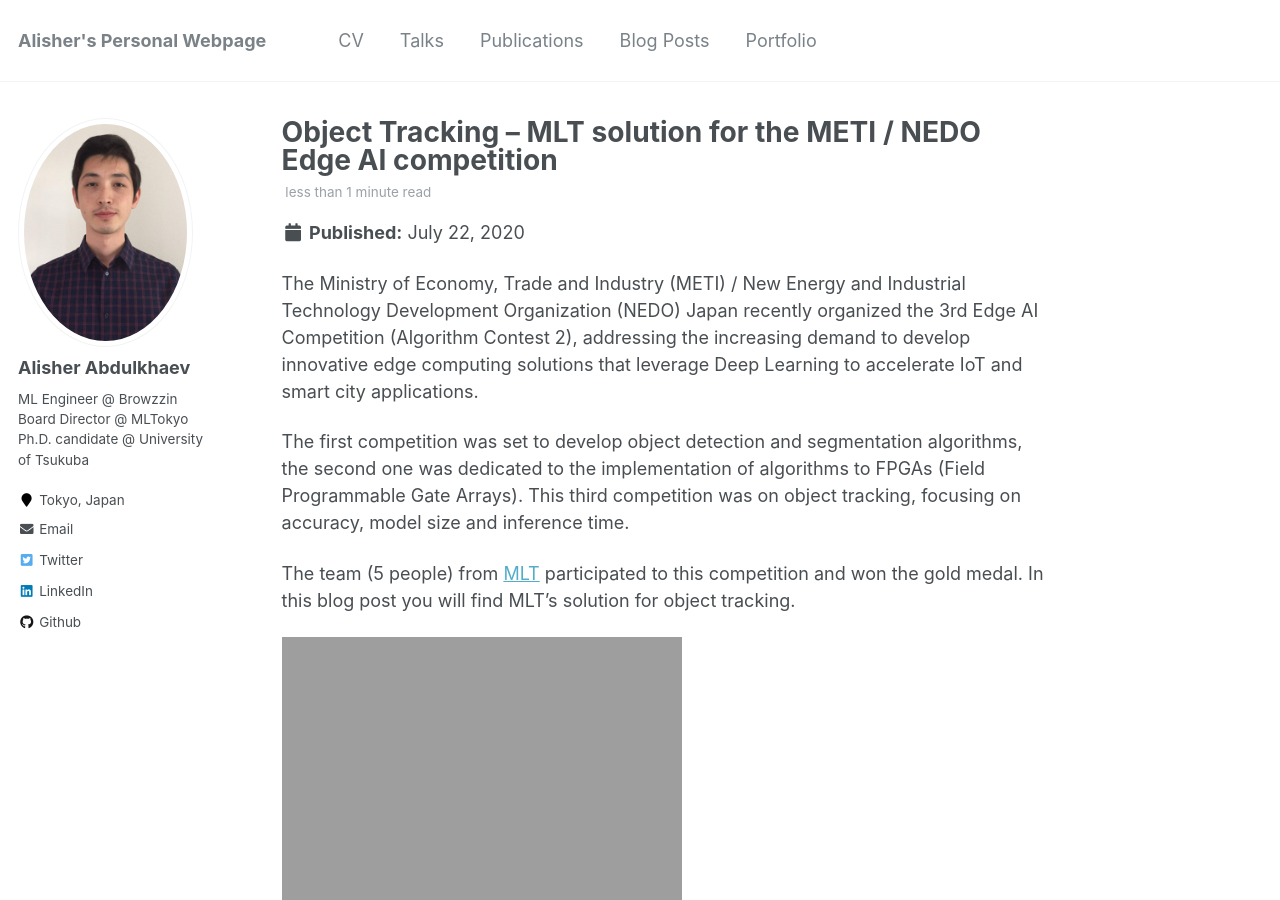
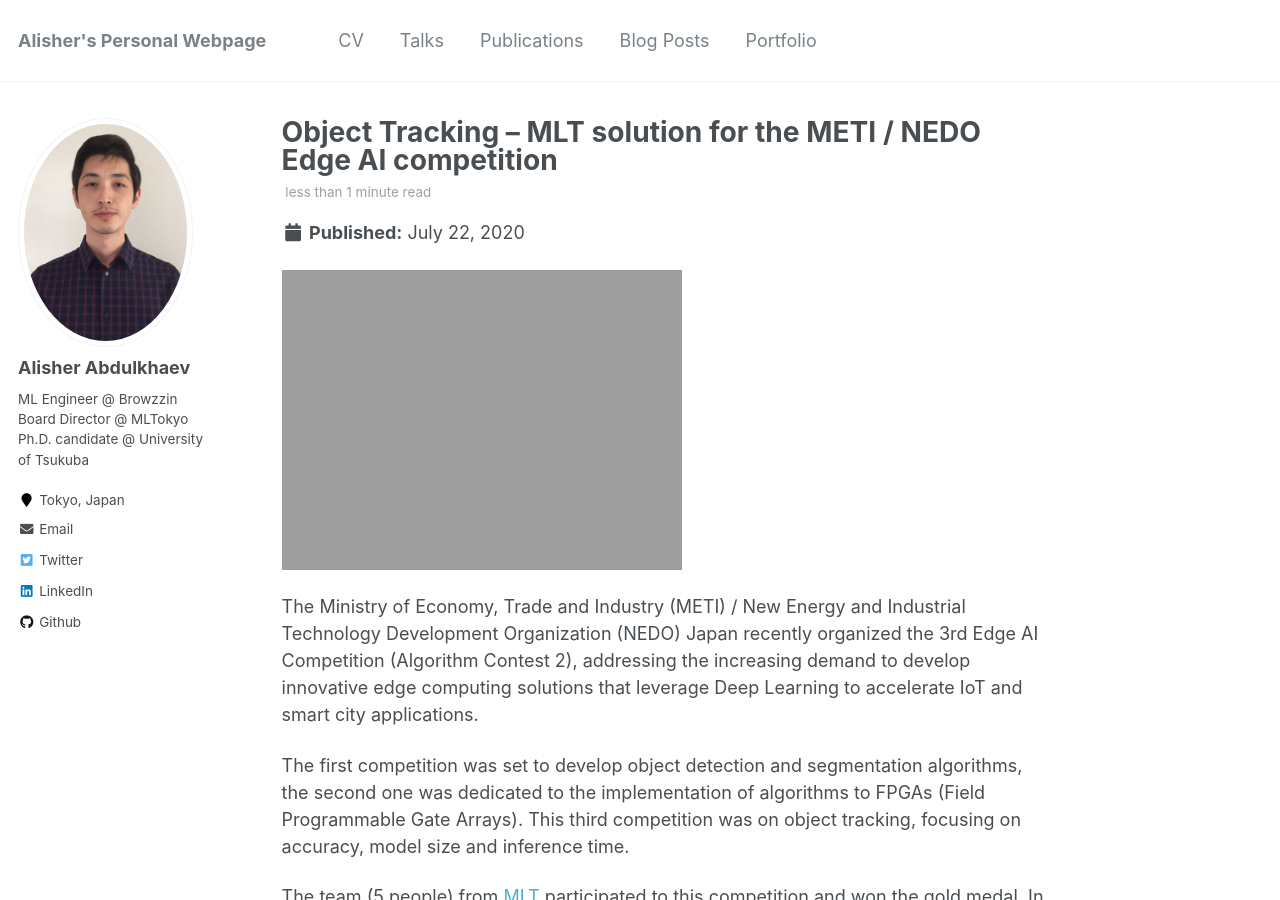
Before and after one commit to vivek37373/alisher-ai.github.io, a Jekyll site: the page built from _posts/2020-07-22-blog-post-4.md, in a window 1280 px wide and 900 px high. Built offline with Jekyll 4.4.1, drawn with Linux system fonts in a browser that asks for light colours.

Commit message:
Update 2020-07-22-blog-post-4.md

```diff
--- a/_posts/2020-07-22-blog-post-4.md
+++ b/_posts/2020-07-22-blog-post-4.md
@@ -7,6 +7,7 @@ tags:
   - Object Tracking
   - MLT
 ---
+![Object Tracking – MLT solution for the METI / NEDO Edge AI competition](https://alisher-ai.github.io/files/2020-07-22-blog-post-4.gif)
 
 The Ministry of Economy, Trade and Industry (METI) / New Energy and Industrial Technology Development Organization (NEDO) Japan recently organized the 3rd Edge AI Competition (Algorithm Contest 2), addressing the increasing demand to develop innovative edge computing solutions that leverage Deep Learning to accelerate IoT and smart city applications.
 
@@ -14,6 +15,6 @@ The first competition was set to develop object detection and segmentation algor
 
 The team (5 people) from [MLT](https://mltokyo.ai) participated to this competition and won the gold medal. In this blog post you will find MLT's solution for object tracking.
 
-![Object Tracking – MLT solution for the METI / NEDO Edge AI competition](https://alisher-ai.github.io/files/2020-07-22-blog-post-4.gif)
+
 
 [Blog post](https://medium.com/@mltai/object-tracking-mlt-solution-for-the-meti-nedo-edge-ai-competition-5e83af5b54a8)
```
